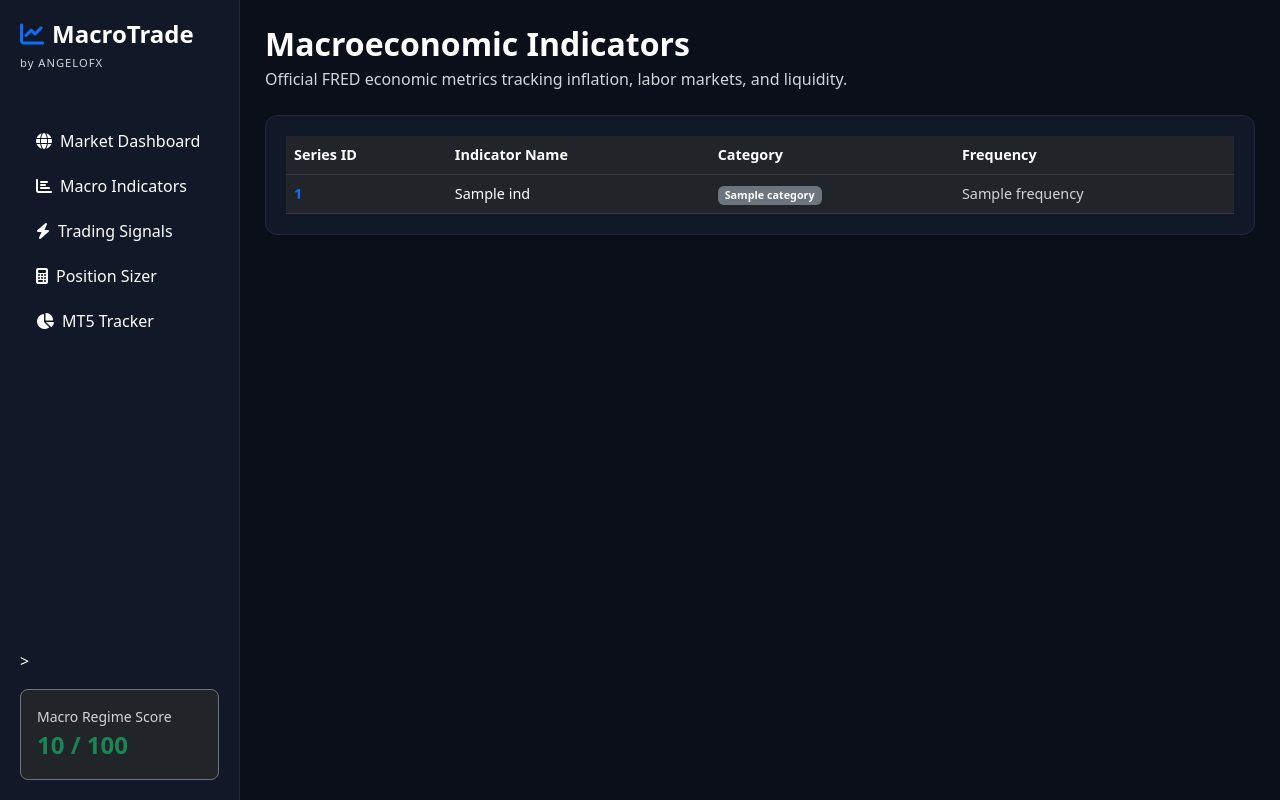
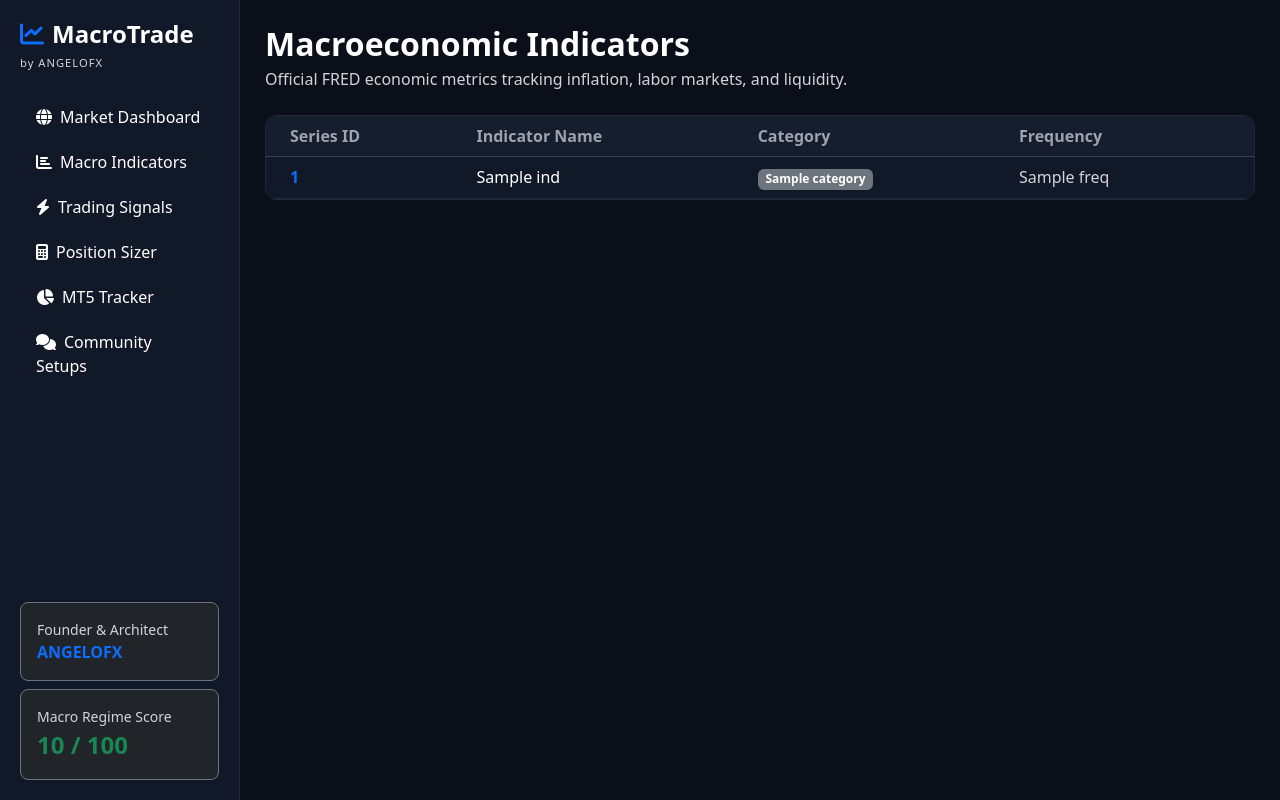
Before and after one commit to ANGELO-cyber-dev/macro-trade, a Flask app: template templates/indicators.html in a window 1280 px wide. Run offline with Flask 3, Linux system fonts and the light colour scheme; the template is opened without the code that fills it: most values are stand-ins (such as "Sample title", 1, 10 or a date in 2020).

Commit message:
Populate Macro Indicators table with official FRED economic telemetry

```diff
--- a/app.py
+++ b/app.py
@@ -35,7 +35,15 @@ def index():
 
 @app.route("/indicators")
 def indicators():
-    return render_template("indicators.html", macro_score=calculate_macro_score(), active_page="indicators")
+    macro_indicators = [
+        {"id": "CPIAUCSL", "name": "Consumer Price Index (All Urban)", "category": "Inflation", "freq": "Monthly"},
+        {"id": "UNRATE", "name": "Civilian Total Unemployment Rate", "category": "Labor Market", "freq": "Monthly"},
+        {"id": "GDP", "name": "US Gross Domestic Product", "category": "Growth", "freq": "Quarterly"},
+        {"id": "FEDFUNDS", "name": "Federal Funds Effective Rate", "category": "Interest Rates", "freq": "Monthly"},
+        {"id": "DGS10", "name": "10-Yr Treasury Constant Maturity Rate", "category": "Interest Rates", "freq": "Daily"},
+        {"id": "M2SL", "name": "M2 Money Supply", "category": "Liquidity", "freq": "Monthly"}
+    ]
+    return render_template("indicators.html", macro_score=calculate_macro_score(), active_page="indicators", indicators=macro_indicators)
 
 @app.route("/signals")
 def signals():
--- a/templates/indicators.html
+++ b/templates/indicators.html
@@ -12,9 +12,10 @@
         .main-content { margin-left: 240px; padding: 25px; }
         .nav-link { color: #ffffff; border-radius: 8px; margin-bottom: 5px; font-weight: 500; }
         .nav-link:hover, .nav-link.active { color: #ffffff; background: #1f2937; }
-        .card-custom { background: #111827; border: 1px solid #1f2937; border-radius: 12px; padding: 20px; color: #ffffff; }
-        .table { color: #ffffff; font-size: 0.9rem; }
-        .table-dark { background-color: #111827; color: #ffffff; }
+        .card-custom { background: #111827; border: 1px solid #1f2937; border-radius: 12px; padding: 20px; color: #ffffff; margin-bottom: 20px; }
+        .table { color: #ffffff; border-color: #1f2937; }
+        .table th { background-color: #161e2e; color: #9ca3af; border-bottom: 1px solid #374151; font-weight: 600; }
+        .table td { background-color: #111827; color: #ffffff; border-bottom: 1px solid #1f2937; vertical-align: middle; }
         .text-white-50 { color: #d1d5db !important; }
         .mobile-header { display: none; background: #111827; border-bottom: 1px solid #1f2937; padding: 15px 20px; position: sticky; top: 0; z-index: 999; }
         @media (max-width: 768px) {
@@ -27,29 +28,34 @@
 </head>
 <body>
     <div class="mobile-header">
-        <div class="mb-4">
+        <div class="d-flex flex-column">
             <h4 class="text-white fw-bold mb-0"><i class="fa-solid fa-chart-line text-primary me-2"></i>MacroTrade</h4>
-            <small class="text-white-50" style="font-size: 0.7rem; letter-spacing: 1px;">by ANGELOFX</small>
+            <small class="text-white-50" style="font-size: 0.65rem; letter-spacing: 1px;">by ANGELOFX</small>
         </div>
         <button class="btn btn-dark border-secondary text-white" onclick="toggleMenu()"><i class="fa-solid fa-bars"></i> Menu</button>
     </div>
 
     <div class="sidebar d-flex flex-column" id="appSidebar">
-        <div class="d-flex justify-content-between align-items-center mb-4">
-            <div class="mb-4">
-            <h4 class="text-white fw-bold mb-0"><i class="fa-solid fa-chart-line text-primary me-2"></i>MacroTrade</h4>
-            <small class="text-white-50" style="font-size: 0.7rem; letter-spacing: 1px;">by ANGELOFX</small>
-        </div>
+        <div class="mb-4 d-flex justify-content-between align-items-center">
+            <div>
+                <h4 class="text-white fw-bold mb-0"><i class="fa-solid fa-chart-line text-primary me-2"></i>MacroTrade</h4>
+                <small class="text-white-50" style="font-size: 0.7rem; letter-spacing: 1px;">by ANGELOFX</small>
+            </div>
             <button class="btn btn-sm btn-dark text-white d-md-none" onclick="toggleMenu()"><i class="fa-solid fa-xmark"></i></button>
         </div>
-                <ul class="nav flex-column flex-grow-1">
+        <ul class="nav flex-column flex-grow-1">
             <li class="nav-item"><a class="nav-link {% if active_page == 'market' %}active{% endif %}" href="/"><i class="fa-solid fa-globe me-2"></i>Market Dashboard</a></li>
             <li class="nav-item"><a class="nav-link {% if active_page == 'indicators' %}active{% endif %}" href="/indicators"><i class="fa-solid fa-chart-bar me-2"></i>Macro Indicators</a></li>
             <li class="nav-item"><a class="nav-link {% if active_page == 'signals' %}active{% endif %}" href="/signals"><i class="fa-solid fa-bolt me-2"></i>Trading Signals</a></li>
             <li class="nav-item"><a class="nav-link {% if active_page == 'sizer' %}active{% endif %}" href="/sizer"><i class="fa-solid fa-calculator me-2"></i>Position Sizer</a></li>
             <li class="nav-item"><a class="nav-link {% if active_page == 'tracker' %}active{% endif %}" href="/tracker"><i class="fa-solid fa-chart-pie me-2"></i>MT5 Tracker</a></li>
-        </ul>>
-        <div class="p-3 bg-dark rounded-3 border border-secondary mt-3">
+            <li class="nav-item"><a class="nav-link {% if active_page == 'community' %}active{% endif %}" href="/community"><i class="fa-solid fa-comments me-2"></i>Community Setups</a></li>
+        </ul>
+        <div class="p-3 bg-dark rounded-3 border border-secondary mt-2 mb-2">
+            <span class="text-white-50 d-block small">Founder & Architect</span>
+            <span class="fs-6 fw-bold text-primary">ANGELOFX</span>
+        </div>
+        <div class="p-3 bg-dark rounded-3 border border-secondary">
             <span class="text-white-50 d-block small">Macro Regime Score</span>
             <span class="fs-4 fw-bold text-success">{{ macro_score }} / 100</span>
         </div>
@@ -61,24 +67,24 @@
             <p class="text-white-50 mb-0">Official FRED economic metrics tracking inflation, labor markets, and liquidity.</p>
         </div>
 
-        <div class="card-custom">
+        <div class="card-custom p-0 overflow-hidden">
             <div class="table-responsive">
-                <table class="table table-dark table-hover align-middle mb-0">
+                <table class="table mb-0">
                     <thead>
-                        <tr class="text-white-50">
-                            <th>Series ID</th>
+                        <tr>
+                            <th class="ps-4">Series ID</th>
                             <th>Indicator Name</th>
                             <th>Category</th>
-                            <th>Frequency</th>
+                            <th class="pe-4">Frequency</th>
                         </tr>
                     </thead>
                     <tbody>
                         {% for ind in indicators %}
                         <tr>
-                            <td class="fw-bold text-primary">{{ ind.series_id }}</td>
+                            <td class="ps-4 fw-bold text-primary">{{ ind.id }}</td>
                             <td class="text-white">{{ ind.name }}</td>
                             <td><span class="badge bg-secondary">{{ ind.category }}</span></td>
-                            <td class="text-white-50">{{ ind.frequency }}</td>
+                            <td class="pe-4 text-white-50">{{ ind.freq }}</td>
                         </tr>
                         {% endfor %}
                     </tbody>
```
